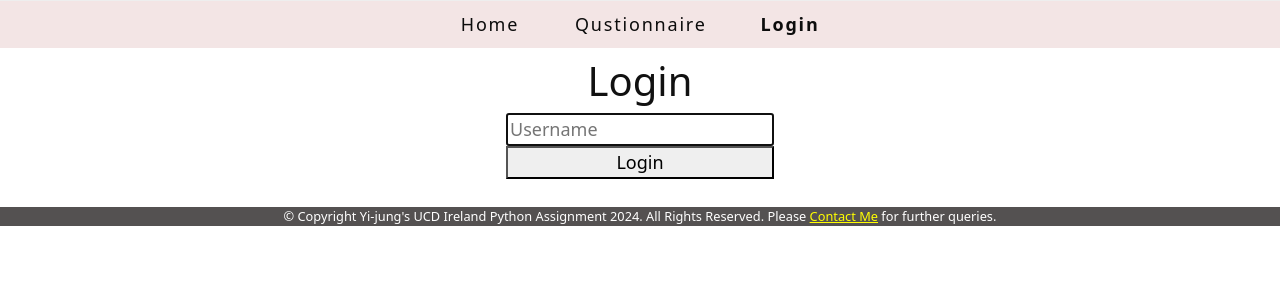
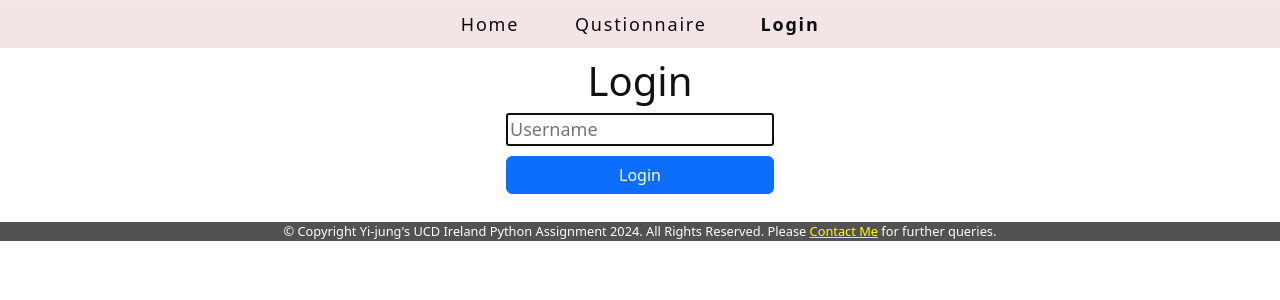
Before and after one commit to emilyichan3/DumplingQuestionnaire, a Flask app: page /login in a window 1280 px wide. Shown: the part 56-356 px from the top of the page. Run offline with Flask 2, Linux system fonts and the light colour scheme.

Commit message:
Styled login page for different screens.

```diff
--- a/static/css/style.css
+++ b/static/css/style.css
@@ -133,6 +133,25 @@ main {
     background-color: var(--main-bg-color);
 }
 
+footer {
+    bottom: 0;
+    background-color: #545151;
+    color: #ffffff;
+    font-size: 80%;
+    text-align: center;
+    padding: 0;
+}
+
+footer a{
+    color: #FFFF00;
+}
+footer p{
+    padding: 0;
+    margin: 0;
+    line-height: 150%;
+}
+
+
 form {
     margin-bottom:10px;
 }
@@ -249,23 +268,14 @@ canvas {
     padding: 10px;
     box-shadow: 0px 5px 5px rgba(0, 0, 0, 0.2);
 }
-
-footer {
-    bottom: 0;
-    background-color: #545151;
-    color: #ffffff;
-    font-size: 80%;
-    text-align: center;
-    padding: 0;
+/* login page layout */
+.input-layout form{
+    width: 100%;
+    display:grid;
+    justify-content: left;
 }
-
-footer a{
-    color: #FFFF00;
-}
-footer p{
-    padding: 0;
-    margin: 0;
-    line-height: 150%;
+.input-layout input{
+    margin-bottom: 10px;
 }
 
 @media (min-width: 650px) {
@@ -346,7 +356,7 @@ footer p{
         font-weight: bold;
         width: 500px;
     }
-    form {
+    #questionnaireform {
         width: 100%;
         display:grid;
         justify-self: stretch;
@@ -359,13 +369,15 @@ footer p{
         display: grid;
         justify-content: left;
     }
+    .input-layout form{
+        width: 100%;
+        display:grid;
+        justify-content: left;
+    }
+
     .chart-container {
         width: 440px;
         height: 300px;
-        /* background-color: #ffffff;
-        border-radius: 10px;
-        box-shadow: 0 4px 8px rgba(0, 0, 0, 0.1);
-        padding: 20px; */
         display: flex;
         justify-content: center;
         align-items: center;
@@ -440,11 +452,10 @@ footer p{
     .questionnaire-table td {
         width: 445px;
     }
-    form {
+    #questionnaireform {
         width: 100%;
         display:grid;
         justify-content: center;
-
     }
     #questionnaireform .btn-submit {
         display: grid;
@@ -454,7 +465,11 @@ footer p{
         display: grid;
         justify-content: center;
     }
-
+    .input-layout form{
+        width: 100%;
+        display:grid;
+        justify-content: center;
+    }
     .chart-container {
         width: 440px;
         height: 300px;
--- a/templates/login.html
+++ b/templates/login.html
@@ -2,9 +2,11 @@
 {% set active_page = "login" %}
 
 {% block main %}
-      <h1>Login</h1>
-      <form method="POST">
-        <input type="text" name="username" placeholder="Username" required autofocus>
-        <button type="submit">Login</button>
-      </form>
+<h1>Login</h1>
+<div class="input-layout">
+  <form method="POST">
+    <input type="text" name="username" placeholder="Username" required autofocus>
+    <button class="btn btn-primary" type="submit">Login</button>
+  </form>
+</div>
 {% endblock %}
--- a/templates/questionnaire_result.html
+++ b/templates/questionnaire_result.html
@@ -4,11 +4,11 @@
 {% block additional_js %}
      <script src="https://cdn.jsdelivr.net/npm/chart.js@4.4.4/dist/chart.umd.min.js"></script>
      <script src="https://ajax.googleapis.com/ajax/libs/jquery/3.7.1/jquery.min.js"></script>
-
 {% endblock %}
 
 {% block main %}
 <!-- dictionary -->
+<div class="display-center">
     <div class="flex-chart">
         {% for answer in answers.values() %}
             <div class="hide-totalcount-{{ answer.totalcounts }}">
@@ -31,5 +31,5 @@
                 </div>
                 <script src="/static/javascript/questionnaire-result.js"></script>
         </div>
-
+</div>
 {% endblock %}
```
Lines whose indentation alone changed are shown as unchanged.
